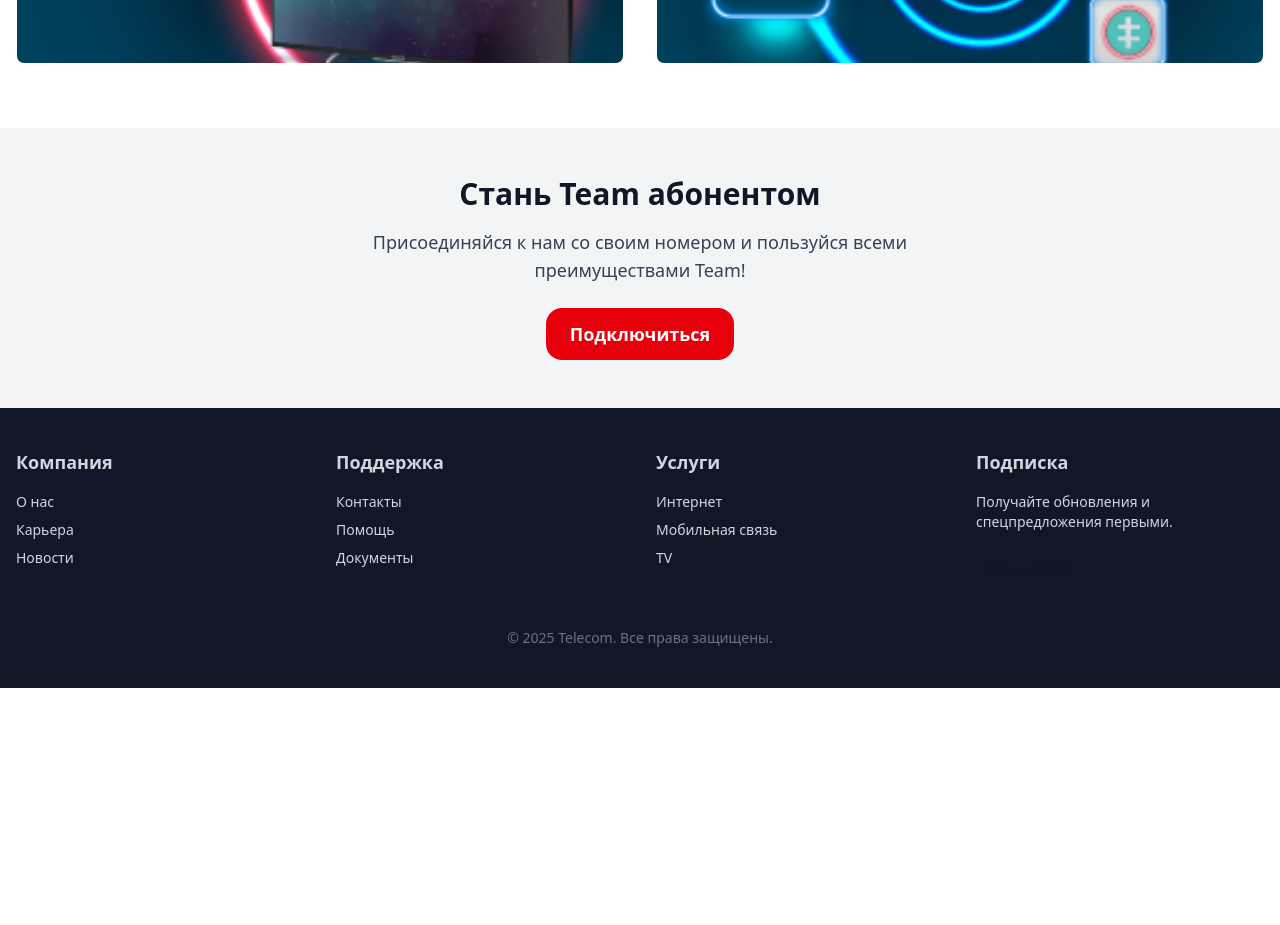
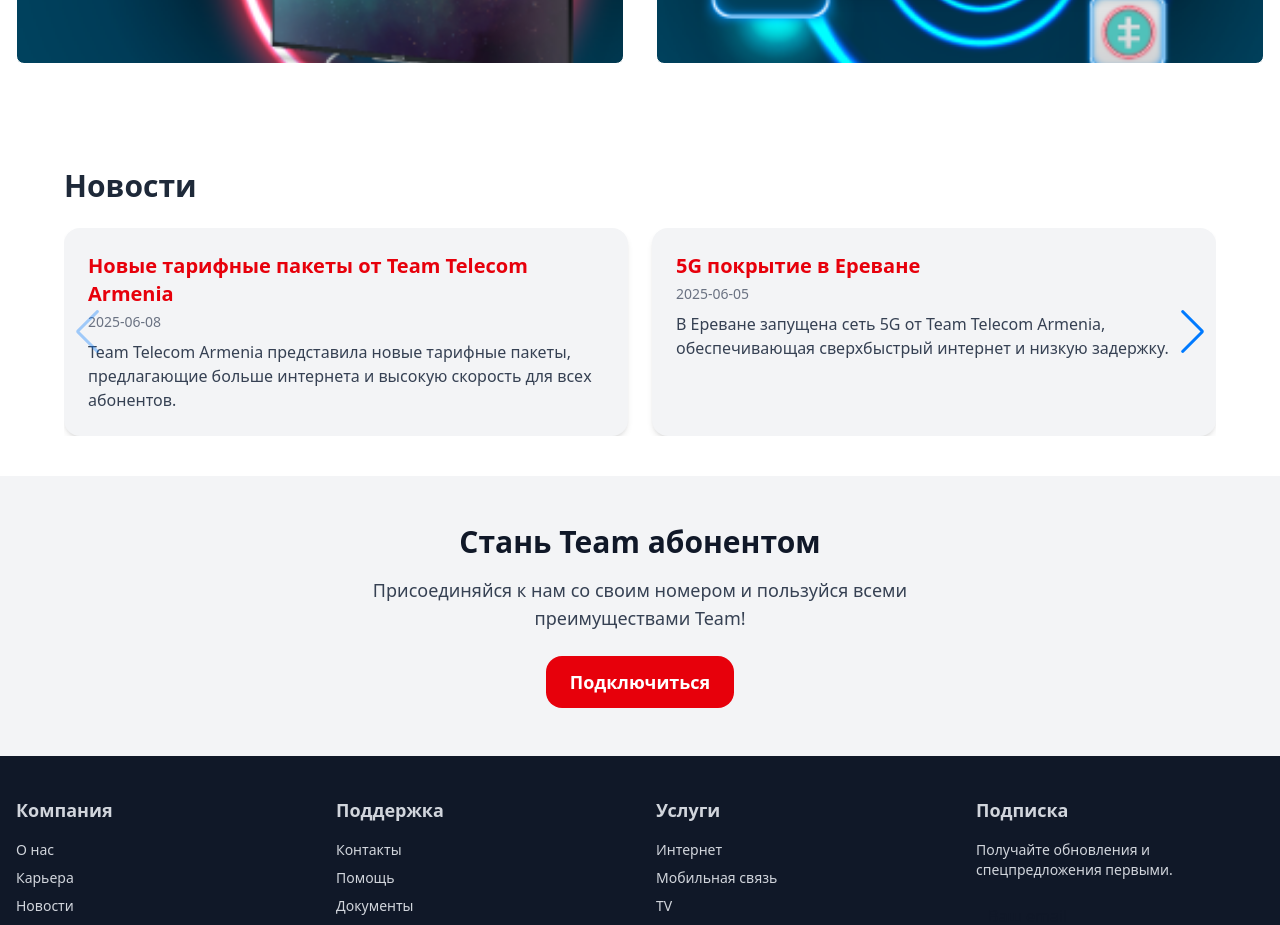
Before and after one commit to GraffPhoneix/TeamTelecom, a React (Vite) app in the folder team-telecom/: page / in a window 1280 px wide. Shown: the part 1340-2265 px from the top of the page. Before the commit the page ends 2028 px from the top, so only its background shows below. Built offline with nearby package versions, Linux system fonts and the light colour scheme.

Commit message:
Added News
Added News part, slider for it, and News part in Database

```diff
--- a/team-telecom/src/App.jsx
+++ b/team-telecom/src/App.jsx
@@ -4,6 +4,7 @@
 import Category from './Components/Category'
 import Footer from './Components/Footer'
 import JoinUs from './Components/Join-us'
+import News from './Components/News'
 
 export default function App() {
   return (
@@ -11,6 +12,7 @@
       <Header />
       <Section />
       <Category />
+      <News />
       <JoinUs />
       <Footer />
     </div>
--- /dev/null
+++ b/team-telecom/src/Components/News-item.jsx
@@ -0,0 +1,9 @@
+export default function NewsItem({ title, body, date, id }) {
+  return (
+    <div className="bg-gray-100 rounded-2xl shadow-md p-6 hover:shadow-lg transition-shadow duration-300" key={id}>
+      <h3 className="text-xl font-semibold text-red-600">{title}</h3>
+      <p className="text-sm text-gray-500 mt-1">{date}</p>
+      <p className="mt-2 text-gray-700">{body}</p>
+    </div>
+  );
+}
--- /dev/null
+++ b/team-telecom/src/Components/News.jsx
@@ -0,0 +1,27 @@
+import { Swiper, SwiperSlide } from 'swiper/react';
+import { Navigation, Pagination } from 'swiper/modules';
+import 'swiper/css';
+import 'swiper/css/navigation';
+import 'swiper/css/pagination';
+import dataBase from '../DataBase';
+import NewsItem from './News-item';
+
+const slides = [];
+for (let i = 0; i < dataBase.News.length; i += 2) {
+    slides.push(dataBase.News.slice(i, i + 2));
+}
+
+export default function News() {
+    return (
+        <section className="bg-white py-10 px-4 md:px-16">
+            <h2 className="text-3xl font-bold text-gray-800 mb-6">Новости</h2>
+            <Swiper modules={[Navigation, Pagination]} navigation  spaceBetween={20} className="pb-10" >
+                {slides.map((group, index) => (
+                    <SwiperSlide key={index}>
+                        <div className="grid gap-6 md:grid-cols-2">{group.map((el) => <NewsItem id={el.id} title={el.title} body={el.body} date={el.date} />)}</div>
+                    </SwiperSlide>
+                ))}
+            </Swiper>
+        </section>
+    );
+}
--- a/team-telecom/src/DataBase.jsx
+++ b/team-telecom/src/DataBase.jsx
@@ -59,7 +59,68 @@
             body: 'Пакеты COSMO / COMBO',
             imgURL: slider4
         }
+    ],
+    News: [
+        {
+            id: 1,
+            title: "Новые тарифные пакеты от Team Telecom Armenia",
+            date: "2025-06-08",
+            body: "Team Telecom Armenia представила новые тарифные пакеты, предлагающие больше интернета и высокую скорость для всех абонентов."
+        },
+        {
+            id: 2,
+            title: "5G покрытие в Ереване",
+            date: "2025-06-05",
+            body: "В Ереване запущена сеть 5G от Team Telecom Armenia, обеспечивающая сверхбыстрый интернет и низкую задержку."
+        },
+        {
+            id: 3,
+            title: "Team поддерживает IT-образование",
+            date: "2025-06-01",
+            body: "Team Telecom Armenia запустила программу по поддержке IT-образования в школах и университетах."
+        },
+        {
+            id: 4,
+            title: "Team модернизирует инфраструктуру в регионах",
+            date: "2025-05-28",
+            body: "Компания расширяет оптоволоконные сети и улучшает связь в марзах Армении, обеспечивая равный доступ к интернету."
+        },
+        {
+            id: 5,
+            title: "Team запускает приложение для управления услугами",
+            date: "2025-05-20",
+            body: "Новое мобильное приложение Team позволяет легко управлять своими услугами, оплачивать счета и следить за расходами."
+        },
+        {
+            id: 6,
+            title: "Team представила бизнес-решения для компаний",
+            date: "2025-05-15",
+            body: "Team Telecom Armenia предлагает новые корпоративные тарифы и облачные сервисы для малого и среднего бизнеса."
+        },
+        {
+            id: 7,
+            title: "Team расширяет Wi-Fi-зоны в общественных местах",
+            date: "2025-05-10",
+            body: "Благодаря Team Telecom Armenia в Ереване и других городах появилось больше бесплатных зон Wi-Fi."
+        },
+        {
+            id: 8,
+            title: "Сотрудничество с международными операторами",
+            date: "2025-05-05",
+            body: "Team заключила соглашения с ведущими международными телеком-компаниями для улучшения качества роуминга."
+        },
+        {
+            id: 9,
+            title: "Team участвует в мероприятии Digitec 2025",
+            date: "2025-05-01",
+            body: "На крупнейшей тех-выставке страны Team представила новейшие разработки в сфере связи и технологий."
+        },
+        {
+            id: 10,
+            title: "Team снижает цены на международные звонки",
+            date: "2025-04-28",
+            body: "Компания объявила о снижении тарифов на международные звонки, делая связь с зарубежьем доступнее."
+        }
     ]
 }
-
 export default dataBase
```
